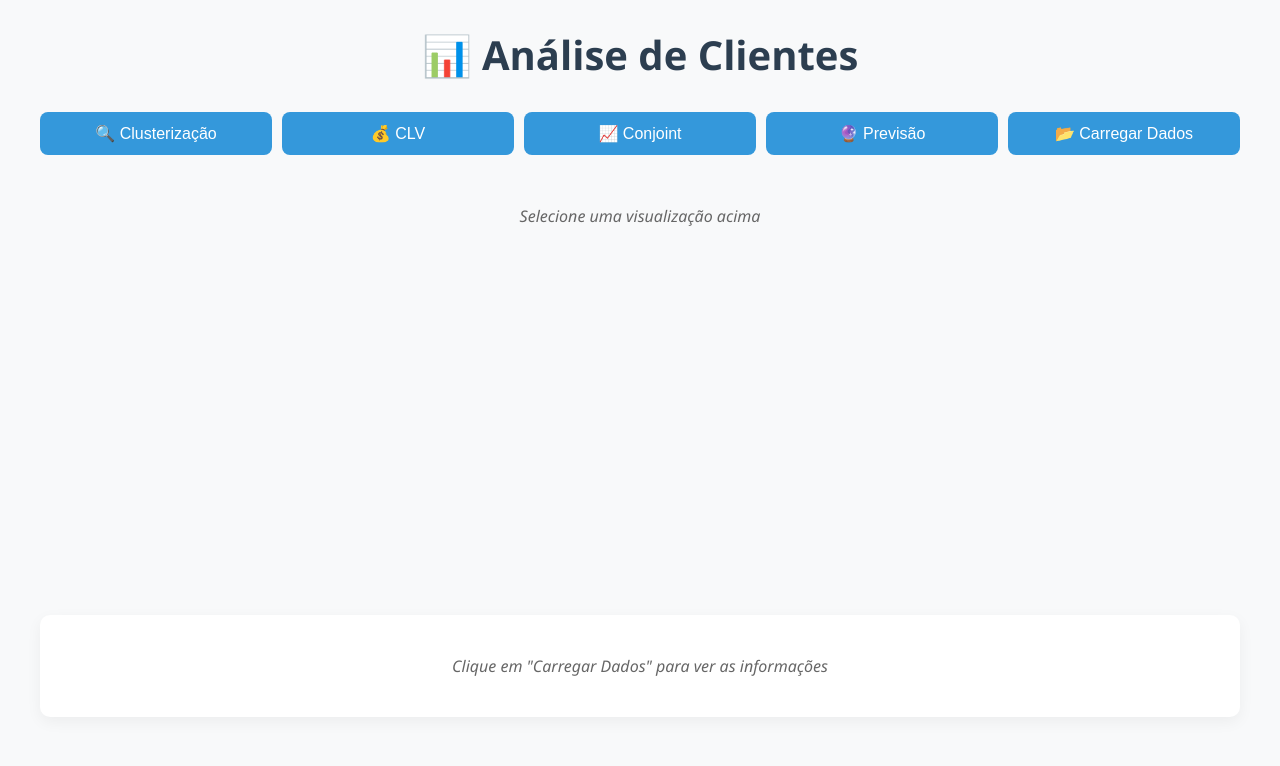
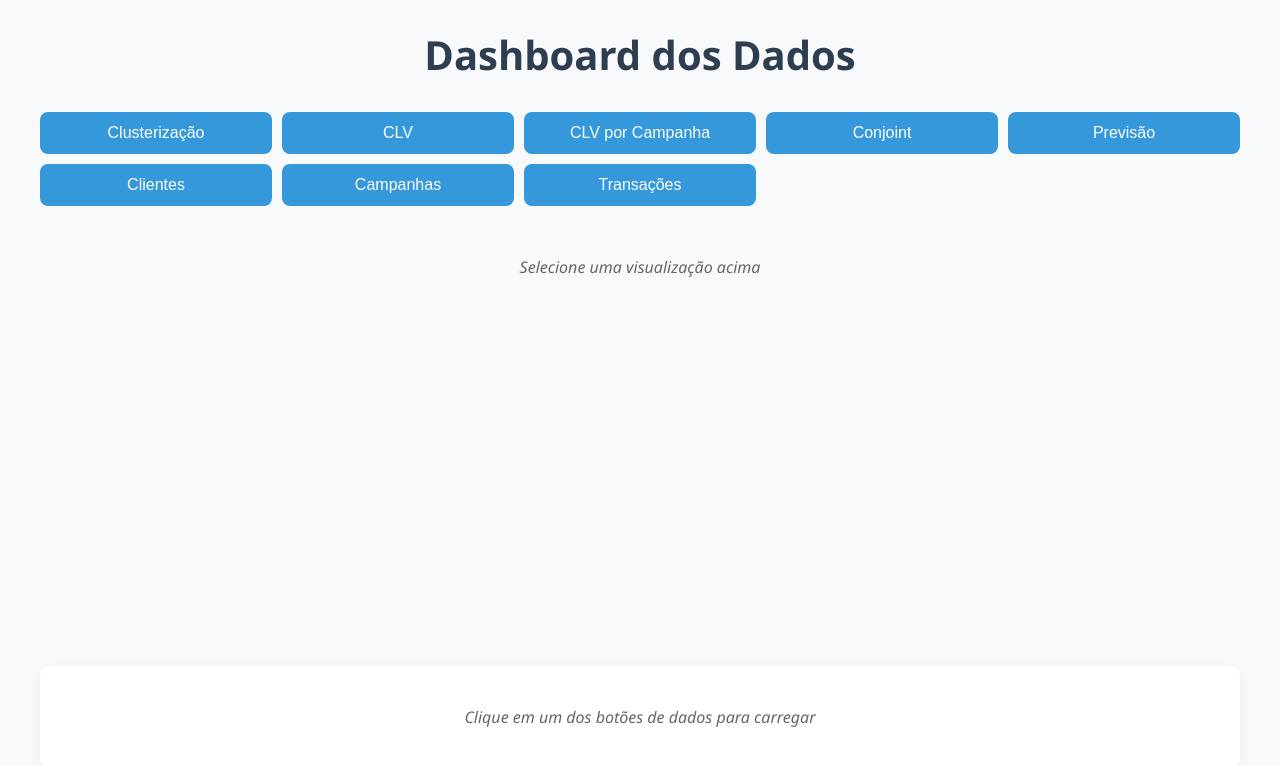
Before and after one commit to luizaarcanjo/teste01, a plain HTML site: page index.html in a window 1280 px wide. Drawn offline with Linux system fonts and the light colour scheme.

Commit message:
Update index.html

```diff
--- a/index.html
+++ b/index.html
@@ -128,14 +128,18 @@
 </head>
 <body>
     <div class="container">
-        <h1>📊 Análise de Clientes</h1>
+        <h1> Dashboard dos Dados</h1>
 
         <div class="botoes">
-            <button onclick="carregarImagem('clusterizacao')">🔍 Clusterização</button>
-            <button onclick="carregarImagem('clv')">💰 CLV</button>
-            <button onclick="carregarImagem('conjoint')">📈 Conjoint</button>
-            <button onclick="carregarImagem('previsao')">🔮 Previsão</button>
-            <button onclick="carregarCSV()">📂 Carregar Dados</button>
+            <button onclick="carregarImagem('cluster')"> Clusterização</button>
+            <button onclick="carregarImagem('clv')"> CLV</button>
+	    <button onclick="carregarImagem('clv-campanha')"> CLV por Campanha</button>
+            <button onclick="carregarImagem('conjoint')"> Conjoint</button>
+            <button onclick="carregarImagem('regressao')"> Previsão</button>
+
+            <button onclick="carregarCSV('clientes.csv)">Clientes</button>
+            <button onclick="carregarImagem('campanhas.csv')"> Campanhas</button>
+            <button onclick="carregarImagem('transacoes.csv')"> Transações</button>
         </div>
 
         <div class="imagem-container" id="imagemContainer">
@@ -143,15 +147,14 @@
         </div>
 
         <div class="tabela-container" id="tabelaContainer">
-            <div class="status">Clique em "Carregar Dados" para ver as informações</div>
+            <div class="status">Clique em um dos botões de dados para carregar</div>
         </div>
     </div>
 
     <script>
-        // Configuração de caminhos absolutos
         const BASE_URL = window.location.origin;
 
-        async function carregarCSV() {
+        const CSV_CONFIG = {
             const container = document.getElementById('tabelaContainer');
             try {
                 container.innerHTML = '<div class="status">Carregando dados...</div>';
```
